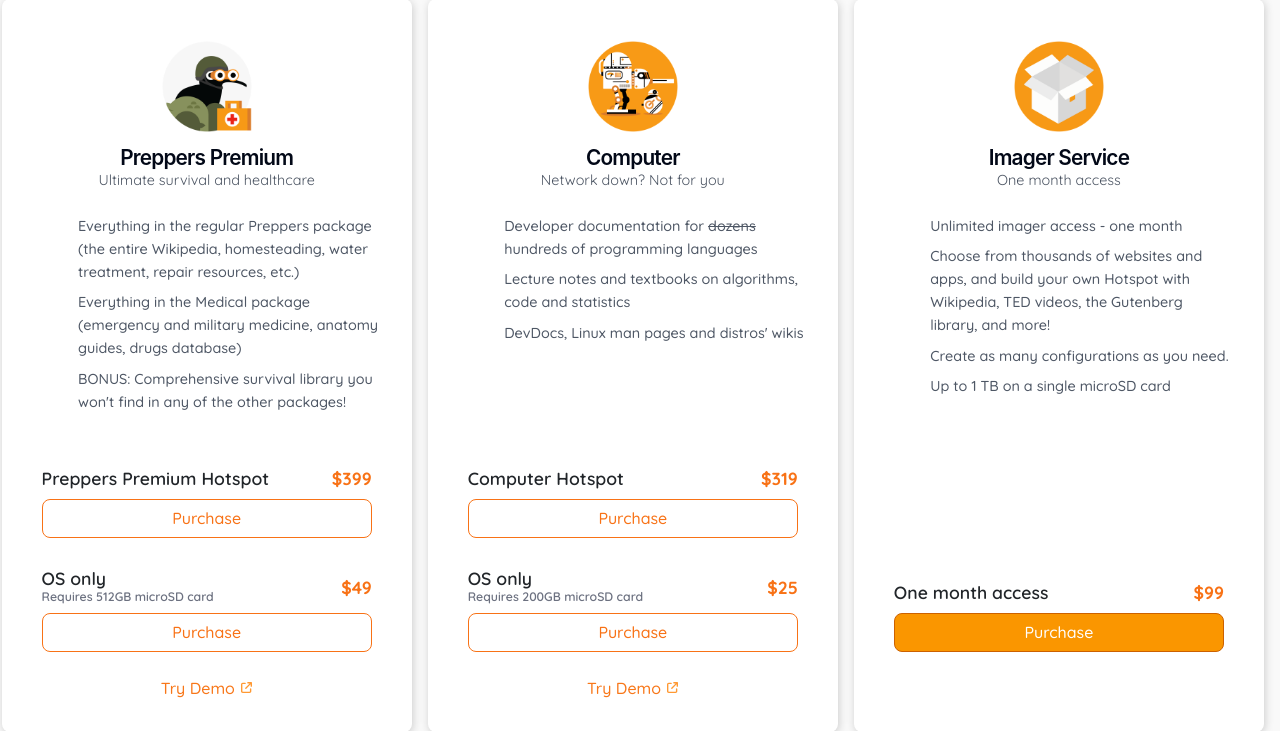
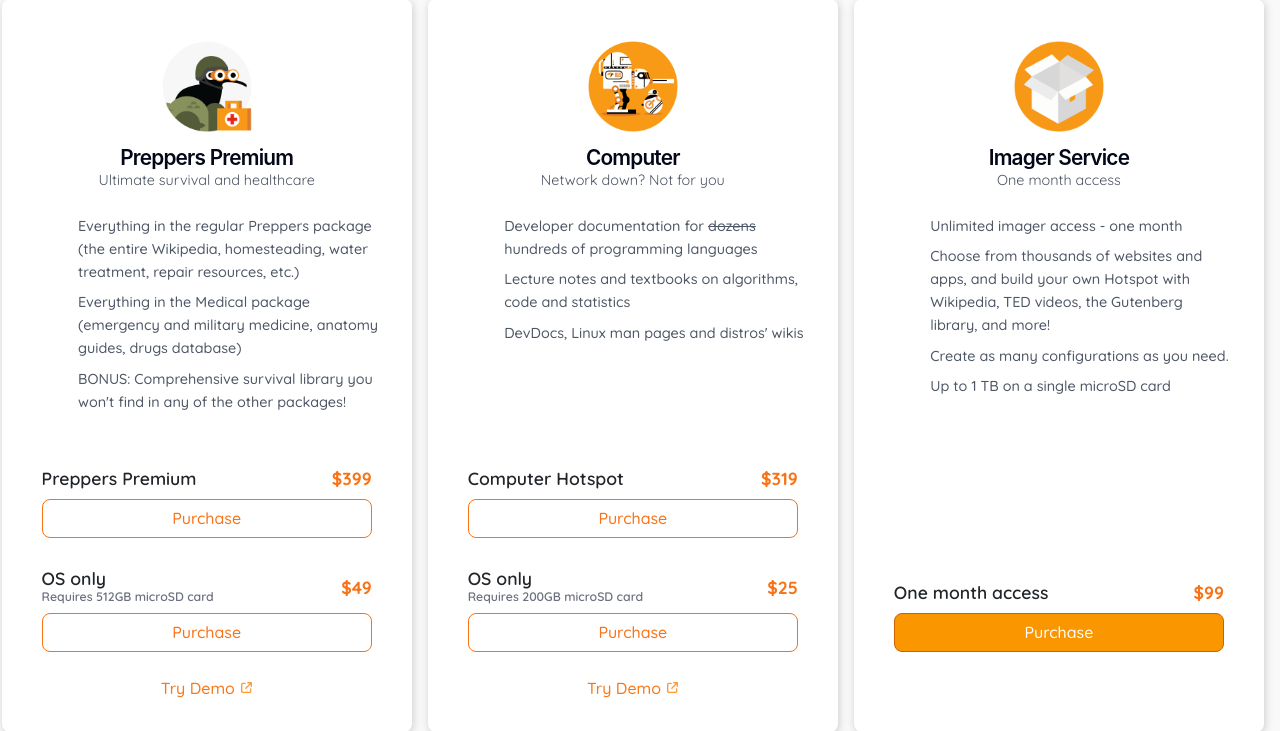
Before and after one commit to offspot/imager-service, a Flask app: page /shop/stripe/widget/ in a window 1280 px wide. Shown: the part 1273-2004 px from the top of the page. Run offline with Flask 2, Linux system fonts and the light colour scheme; parts of the project's set-up code (start-up, migrations or seed data) failed here and were passed over; some libraries are stand-ins or nearby versions.

Commit message:
Shorten Premium title so it's visible in all dimensions
Fixes https://github.com/offspot/shop/issues/157

```diff
--- a/scheduler/src/templates/stripe/shop.html
+++ b/scheduler/src/templates/stripe/shop.html
@@ -758,7 +758,7 @@ window.onresize = onframeresize;
               <p>Purchase options</p>
               <div class="purchase-option">
                 <div class="text">
-                  <label>Preppers Premium Hotspot<span class="amount">$399</span></label>
+                  <label>Preppers Premium<span class="amount">$399</span></label>
                 </div>
                 <div class="purchase-button">
                   <form class="button-holder">
```
